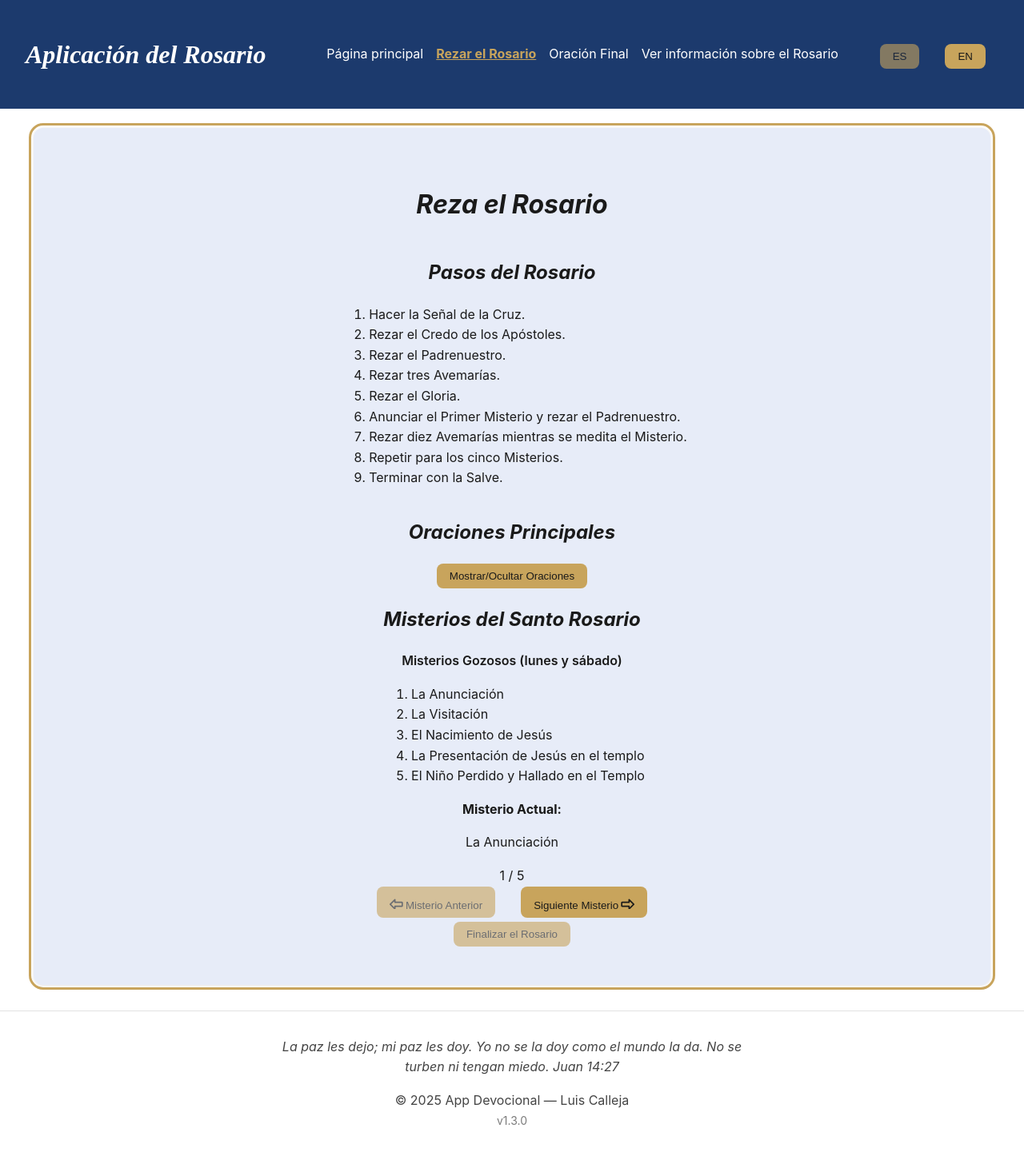
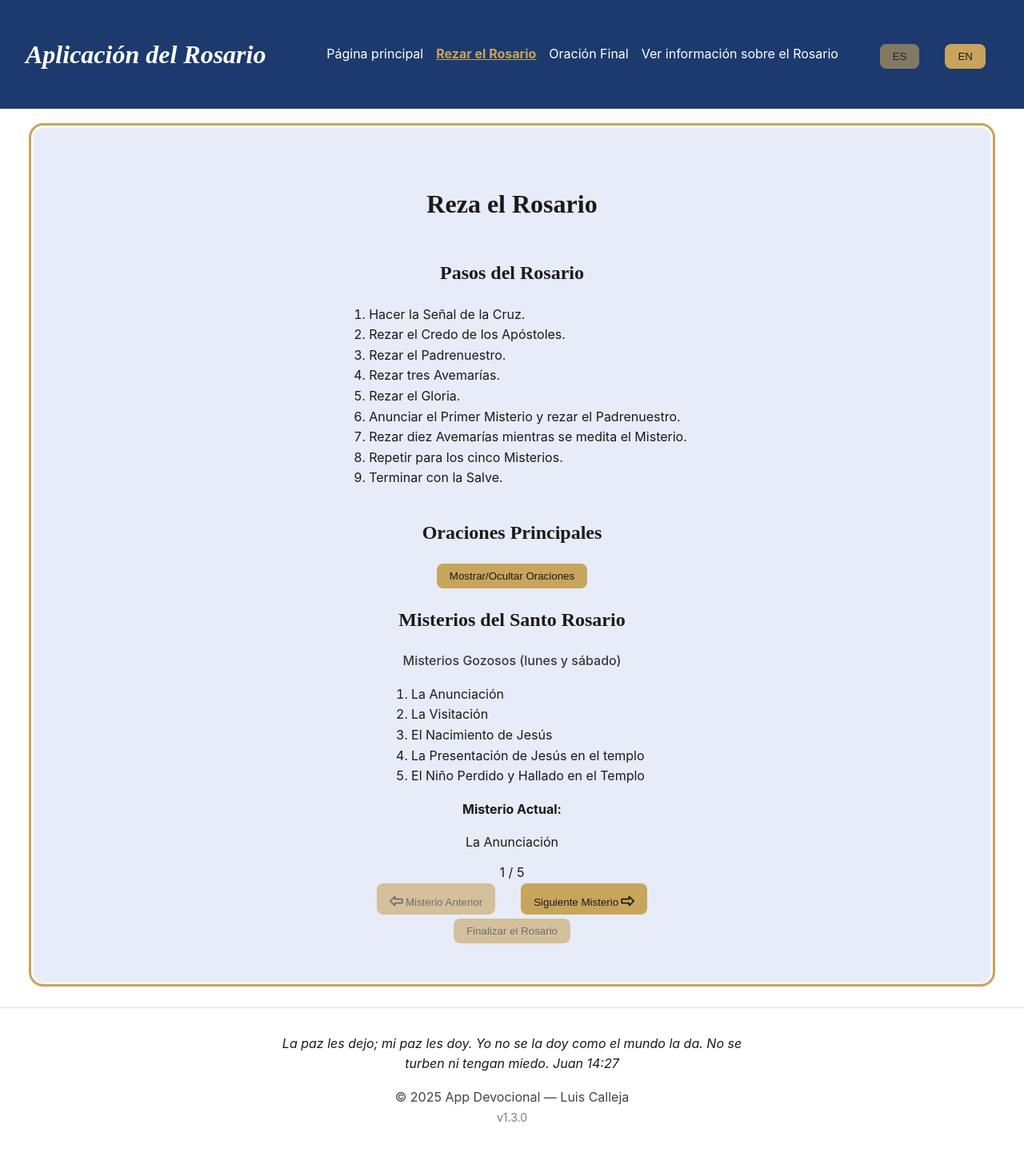
Before and after one commit to LuisDev912/Rosary-guide, a React (Vite) app: page /Rosary in a window 1280 px wide. Shown: the top 1446 px of the page at 80% size. Built offline with nearby package versions, Linux system fonts and the light colour scheme.

Commit message:
feat: improve text hierarchy by changing heading classes

```diff
--- a/src/styles/App.css
+++ b/src/styles/App.css
@@ -87,8 +87,9 @@ body {
   margin: 0;
   padding: 0;
   background: var(--color-bg);
-  color: var(--color-text);
+  color: var(--text-primary);
   font-family: var(--font-family-base);
+  font-weight: var(--weight-regular);
   line-height: 1.6;
 }
 
@@ -125,22 +126,37 @@ button:disabled:hover{
 /* --- text --- */
 
 .heading-primary {
+  font-family: var(--font-family-title);
   font-size: var(--font-size-xl);
+  font-weight: var(--weight-bold);
   text-align: center;
-  font-style: italic;
 }
 
 .heading-secondary {
+  font-family: var(--font-family-title);
   font-size: var(--font-size-lg);
+  font-weight: var(--weight-semibold);
   text-align: center;
-  font-style: italic;
 }
 
 .heading-tertiary {
   font-size: var(--font-size-md);
-  font-weight: 600;
+  font-weight: var(--weight-medium);
+  color: var(--text-secondary);
   text-align: center;
 }
+
+p {
+  color: var(--text-primary);
+  font-size: var(--font-size-md);
+  margin-bottom: var(--space-sm);
+}
+
+#small-text {
+  font-size: var(--font-size-sm);
+  color: var(--text-muted);
+}
+
 
 /* --- main content --- */
 
```
